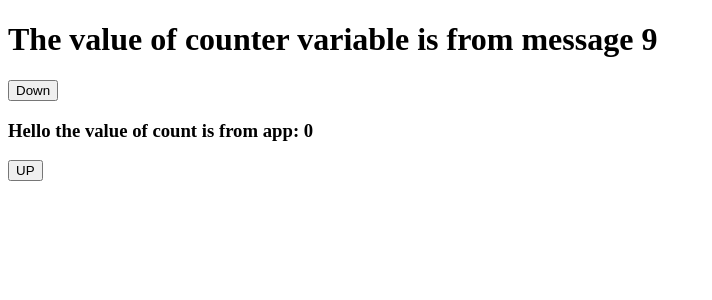
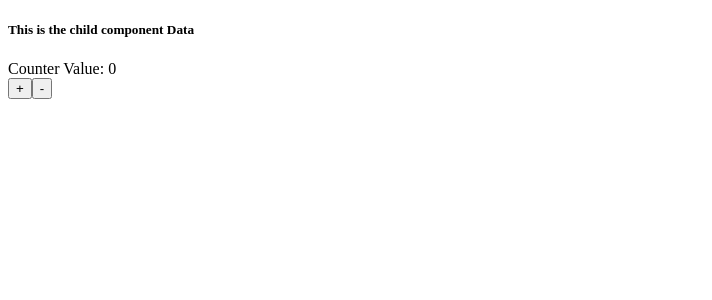
Before and after one commit to umairulhasan/Expence-Traker-old-uncomp, a React (Create React App) app: page / in a window 1280 px wide. Shown: the top 300 px of the page, without its empty margins (0-712 px from the left). Built offline with nearby package versions, Linux system fonts and the light colour scheme.

Commit message:
Add counter example passing data in child component and update parent state through child component

```diff
--- a/src/App.css
+++ /dev/null
@@ -1,11 +0,0 @@
-.box {
-
-    height: 500px;
-    background-color:rgb(63, 63, 206);
-
-}
-
-.daylight{
-
-    background-color:pink;
-}
--- a/src/App.js
+++ b/src/App.js
@@ -1,22 +1,56 @@
-import React, { useState } from "react";
-import Context from './Context';
-import {Message} from './Message.js'
-import "./App.css";
+// import React, { useState } from "react";
+// import Context from './Context';
+// import {Message} from './Message.js'
+
+
+// function App() {
+//   let [count, setCount] = useState(40)
+
+//   count = 34 ;
+
+//   //   return
+//   // }
+
+//   return (
+
+
+// <div>
+// <h5>
+//   count = 4 ;
+// {count}
+// </h5>
+
+// </div>
+
+
+
+//     // <Context.Provider value={40}  >
+//     // <div >
+//     //   {/* <Message counter={count}/> */}
+//     //   <h3>Hello the value of count is from app: {count}</h3>
+//     //   <button  onClick={()=> setCount(++count)}>UP</button>
+//     // </div>
+//     // </Context.Provider>
+
+//   )}
+
+// export default App;
+import React, { useState } from 'react';
+import CounterInput from './CounterInput';
+import CounterOutput from './CounterOutput';
 
 function App() {
-  let [count, setCount] = useState(0)
-
-    //setCount(2)
+  const [counter, setCounter] = useState(0);
 
   return (
-    <Context.Provider value={40}  >
-    <div >
-      <Message counter={count}/>
-      <h3>Hello the value of count is from app: {count}</h3>
-      <button  onClick={()=> setCount(++count)}>UP</button>
+    //This is the parent component
+    <div className='App'>
+
+      <CounterOutput counter={counter} />
+      <br />
+      <CounterInput setCounter={setCounter} counter={counter} />
     </div>
-    </Context.Provider>
-
-  )}
+  );
+}
 
 export default App;
--- a/src/Context.js
+++ b/src/Context.js
@@ -1,5 +1,5 @@
-import React, {createContext} from 'react';
+// import React, {createContext} from 'react';
 
-const Helping = createContext(50);
+// const Helping = createContext(50);
 
-export default Helping;
+// export default Helping;
--- /dev/null
+++ b/src/CounterInput.js
@@ -0,0 +1,11 @@
+import React from 'react';
+
+export default function CounterInput(props) {
+  return (
+    //this is the child component
+    <>
+      <button  onClick={() => props.setCounter(props.counter + 1)}>+</button>
+      <button onClick={() => props.setCounter(props.counter - 1)}>-</button>
+    </>
+  );
+}
--- /dev/null
+++ b/src/CounterOutput.js
@@ -0,0 +1,12 @@
+import React from "react";
+
+//This is the child component
+
+export default function CounterOutput(props) {
+  return (
+    <>
+      <h5>This is the child component Data</h5>
+      Counter Value: {props.counter}
+    </>
+  );
+}
```
Also changed, not shown: src/map.js (+7 -7 lines).
